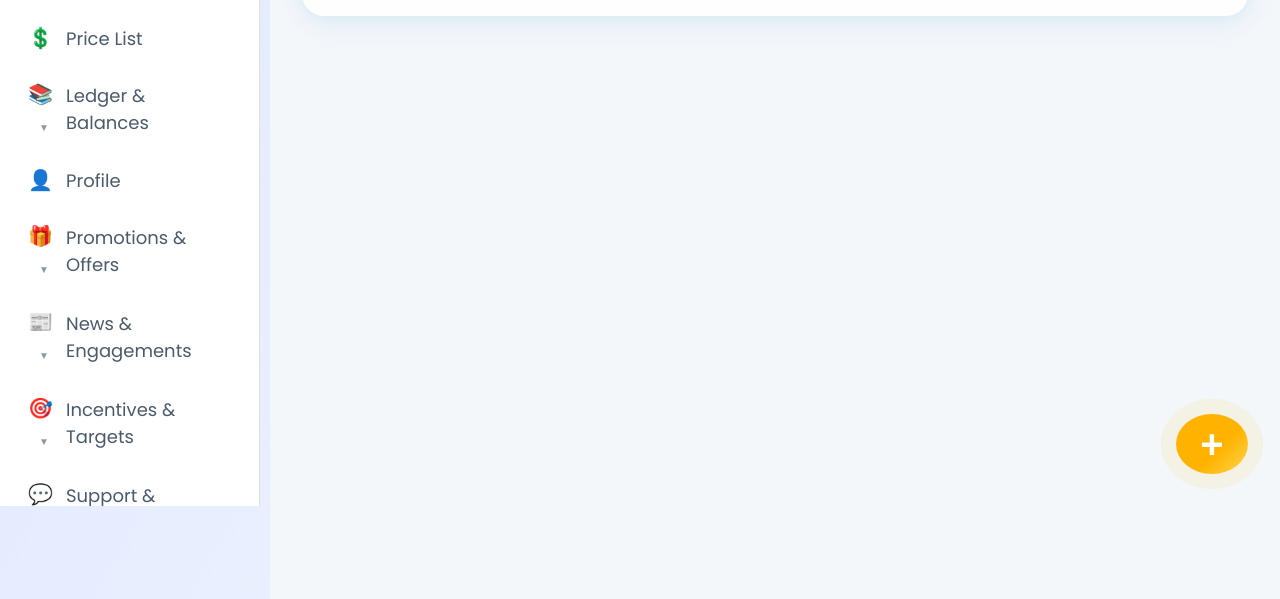
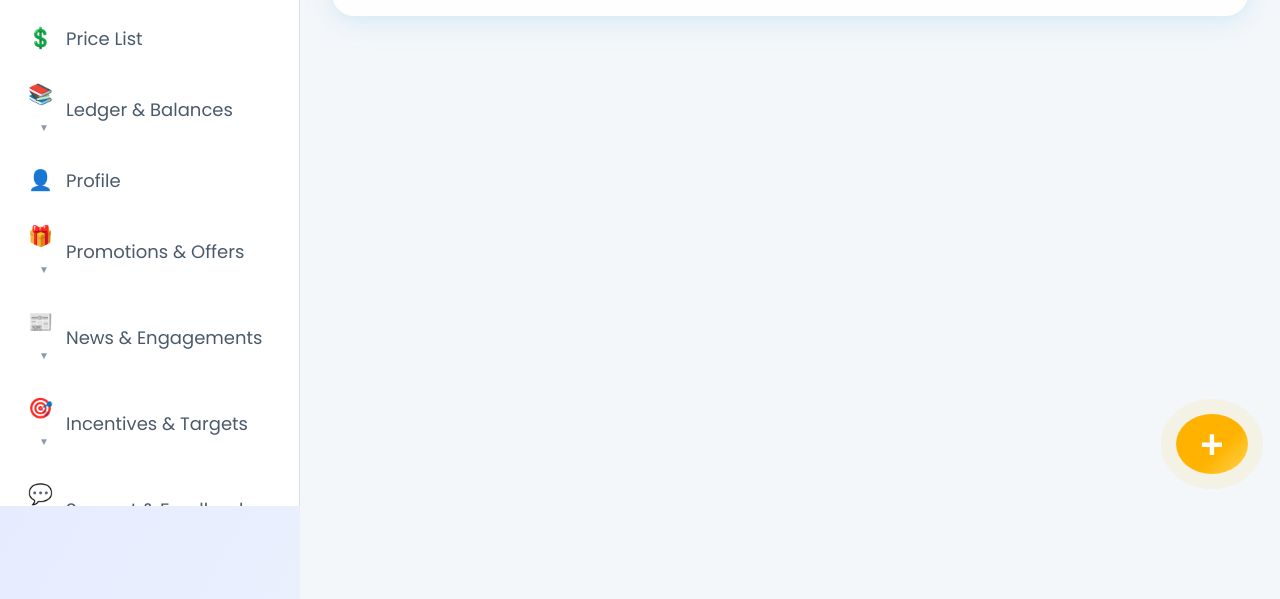
Before and after one commit to Srmd11/crm-admin, a plain HTML site: page index.html in a window 1280 px wide. Shown: the part 294-893 px from the top of the page. Drawn offline with Linux system fonts and the light colour scheme.

Commit message:
Initial commit: upload EVM CRM codebase 3

```diff
--- a/styles.css
+++ b/styles.css
@@ -28,7 +28,7 @@ body::before {
 
 /* Glassmorphism Sidebar */
 .sidebar {
-    width: 260px;
+    width: 300px;
     background: #fff;
     border-right: 1px solid #e0e0e0;
     display: flex;
@@ -146,7 +146,7 @@ body::before {
 
 /* Main Content & Cards */
 .main-content {
-    margin-left: 270px;
+    margin-left: 300px;
     flex: 1;
     display: flex;
     flex-direction: column;
```
